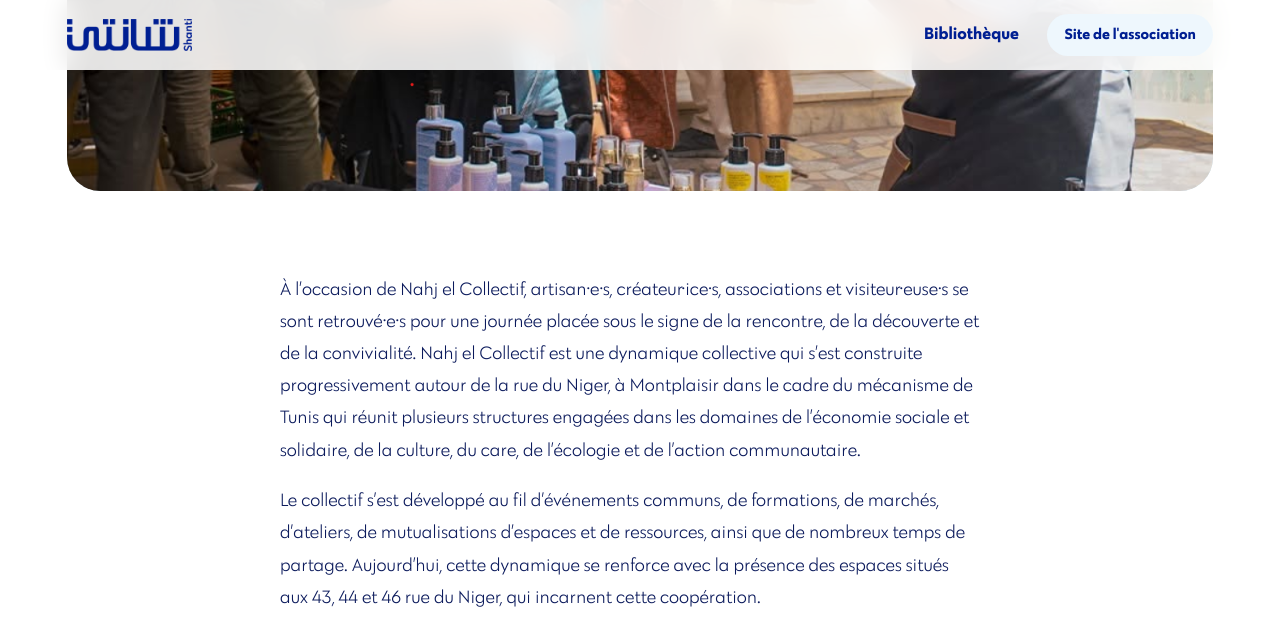
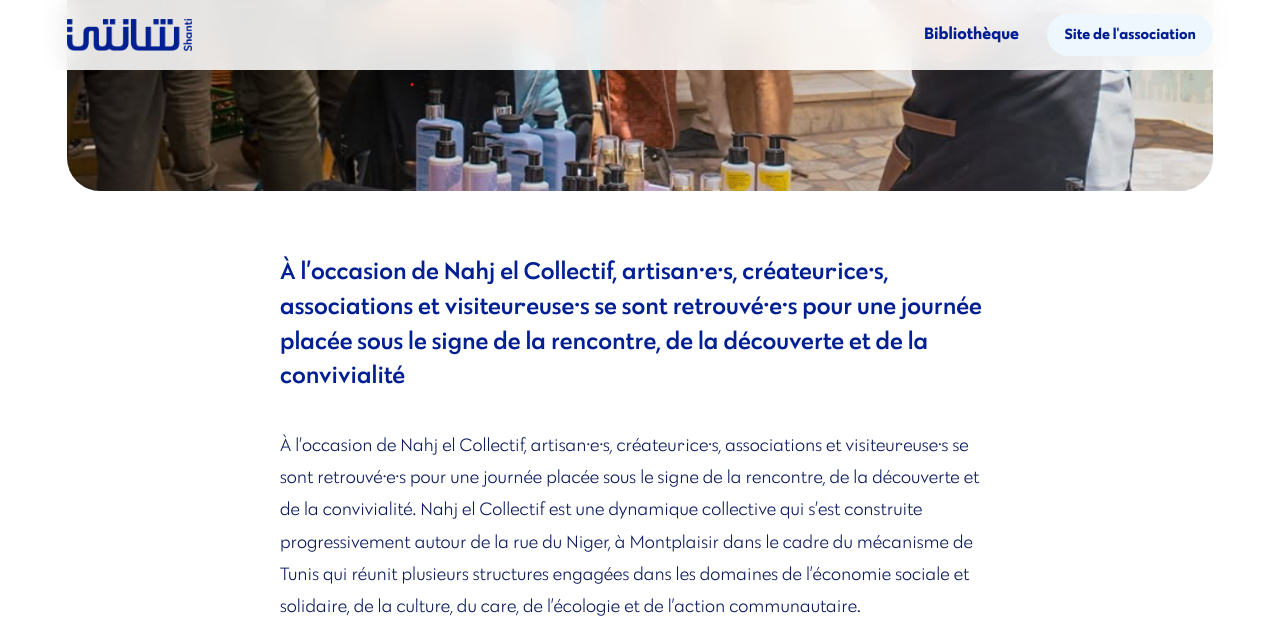
Before and after one commit to shanti-tn/bibliotheque, a Jekyll site: the page built from _articles/2026-10-08-nahj-el-collectif-une-journee-pour-celebrer-la-cooperation-et-les-savoir-faire.md, in a window 1280 px wide and 900 px high, scrolled down 1085 px, cut to the strip 0-630 px from the top of the window. Built offline with Jekyll 4.4.1, drawn with Linux system fonts in a browser that asks for light colours; nearby versions of some CDN libraries.

Commit message:
Update _articles/2026-10-08-nahj-el-collectif-une-journee-pour-celebrer-la-cooperation-et-les-savoir-faire.md (via Pages CMS)

```diff
--- a/_articles/2026-10-08-nahj-el-collectif-une-journee-pour-celebrer-la-cooperation-et-les-savoir-faire.md
+++ b/_articles/2026-10-08-nahj-el-collectif-une-journee-pour-celebrer-la-cooperation-et-les-savoir-faire.md
@@ -4,6 +4,9 @@ title: "Nahj el Collectif : une journée pour célébrer la coopération et les
 date: 2026-06-06
 theme: ESS
 region: Grand Tunis
+resume: À l’occasion de Nahj el Collectif, artisan·e·s, créateur·ice·s,
+  associations et visiteur·euse·s se sont retrouvé·e·s pour une journée placée
+  sous le signe de la rencontre, de la découverte et de la convivialité
 image: /assets/img/articles/capture-decran-2026-10-08-132023.png
 published: true
 ---
```
